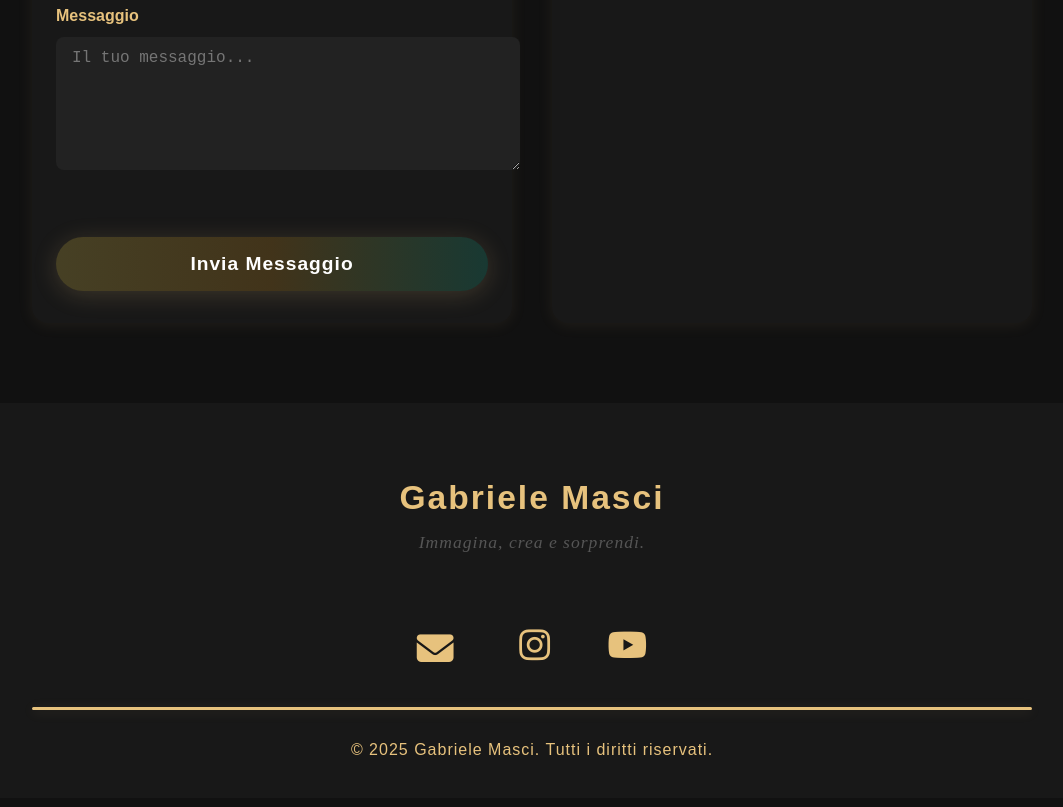
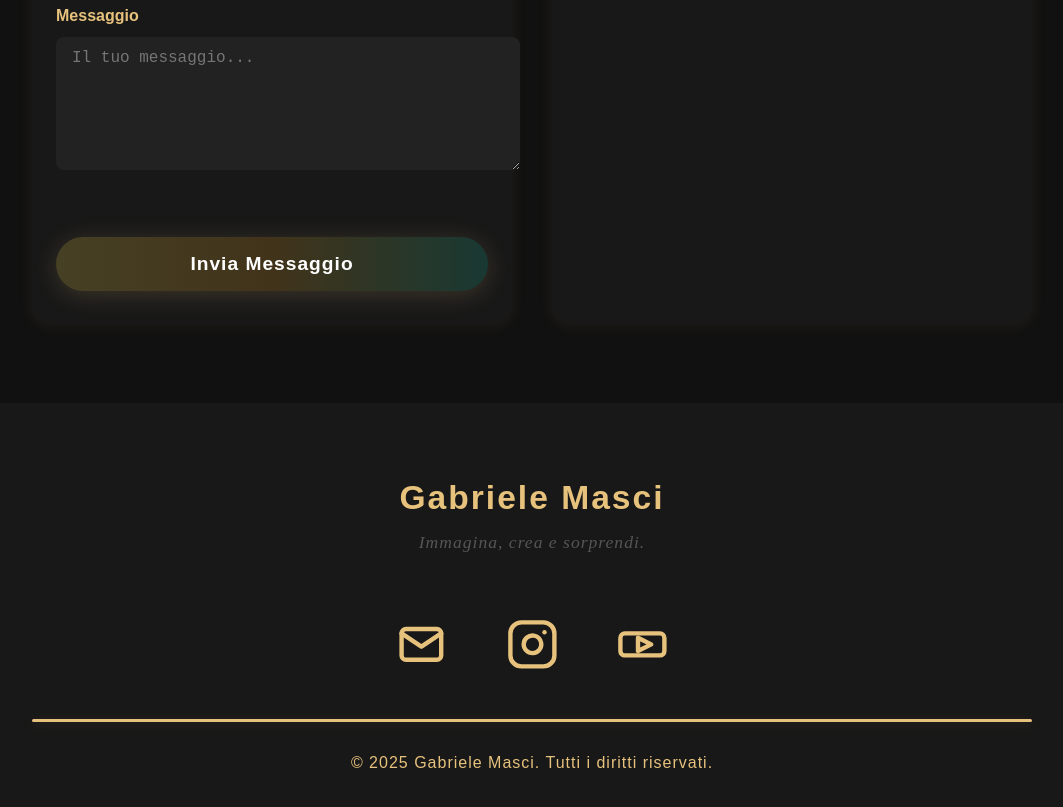
Before and after one commit to SaraVSSILVA/portfolio-videomaker-GabrieleMasci, a plain HTML site: page contato.html in a window 1280 px wide. Shown: the part 711-1518 px from the top of the page, without its empty margins (108-1171 px from the left). Drawn offline with Linux system fonts and the light colour scheme.

Commit message:
icones da footer substituidos por SVGs para otimização e imagens hospedadas no próprio repositório

```diff
--- a/contato.html
+++ b/contato.html
@@ -5,10 +5,7 @@
     <meta name="viewport" content="width=device-width, initial-scale=1.0" />
     <title data-translate-key="navContato">Contato | Gabriele Masci</title>
     <link rel="stylesheet" href="style.css" />
-    <link
-      rel="stylesheet"
-      href="https://cdnjs.cloudflare.com/ajax/libs/font-awesome/6.4.2/css/all.min.css"
-    />
+    <!-- Font Awesome removido: não utilizado no projeto -->
   </head>
   <body>
     <nav class="main-nav">
@@ -144,9 +141,7 @@
         <div class="footer-main">
           <div class="footer-brand">
             <h2 class="footer-title">Gabriele Masci</h2>
-            <span class="footer-tagline"
-              >Immagina, crea e sorprendi.
-            </span>
+            <span class="footer-tagline">Immagina, crea e sorprendi. </span>
           </div>
           <div class="footer-contact"></div>
           <div class="footer-social">
@@ -155,7 +150,20 @@
               class="footer-email"
               title="E-mail"
             >
-              <i class="fas fa-envelope"></i>
+              <svg
+                xmlns="http://www.w3.org/2000/svg"
+                width="1.5em"
+                height="1.5em"
+                viewBox="0 0 24 24"
+                fill="none"
+                stroke="#e7c27d"
+                stroke-width="2"
+                stroke-linecap="round"
+                stroke-linejoin="round"
+              >
+                <rect x="3" y="5" width="18" height="14" rx="2" />
+                <polyline points="3 7 12 13 21 7" />
+              </svg>
             </a>
             <a
               href="https://www.instagram.com/gabrielemasci_fpv?igsh=ODduNzJzODJsdXNr&utm_source=qr"
@@ -163,7 +171,21 @@
               rel="noopener"
               title="Instagram"
             >
-              <i class="fab fa-instagram"></i>
+              <svg
+                xmlns="http://www.w3.org/2000/svg"
+                width="1.5em"
+                height="1.5em"
+                viewBox="0 0 24 24"
+                fill="none"
+                stroke="#e7c27d"
+                stroke-width="2"
+                stroke-linecap="round"
+                stroke-linejoin="round"
+              >
+                <rect x="2" y="2" width="20" height="20" rx="5" />
+                <path d="M16 11.37A4 4 0 1 1 12.63 8 4 4 0 0 1 16 11.37z" />
+                <line x1="17.5" y1="6.5" x2="17.5" y2="6.5" />
+              </svg>
             </a>
             <a
               href="https://www.youtube.com/@gabrielemasci_fpv"
@@ -171,7 +193,20 @@
               rel="noopener"
               title="YouTube"
             >
-              <i class="fab fa-youtube"></i>
+              <svg
+                xmlns="http://www.w3.org/2000/svg"
+                width="1.5em"
+                height="1.5em"
+                viewBox="0 0 24 24"
+                fill="none"
+                stroke="#e7c27d"
+                stroke-width="2"
+                stroke-linecap="round"
+                stroke-linejoin="round"
+              >
+                <rect x="2" y="7" width="20" height="10" rx="2" />
+                <polygon points="10 9 16 12 10 15 10 9" />
+              </svg>
             </a>
           </div>
         </div>
--- a/style.css
+++ b/style.css
@@ -429,7 +429,7 @@ body {
   left: 0;
   width: 100%;
   height: 100%;
-  background: url('https://i.postimg.cc/52Gf6PSQ/background.jpg') center
+  background: url('/assets/Background.webp') center
     center/cover no-repeat;
   filter: blur(2px) brightness(0.6);
   z-index: 1;
```
Also changed, not shown: index.html (+47 -22 lines), assets/Background.webp (added), assets/Edição.webp (added), assets/Filmagens.webp (added), 1 other file.
